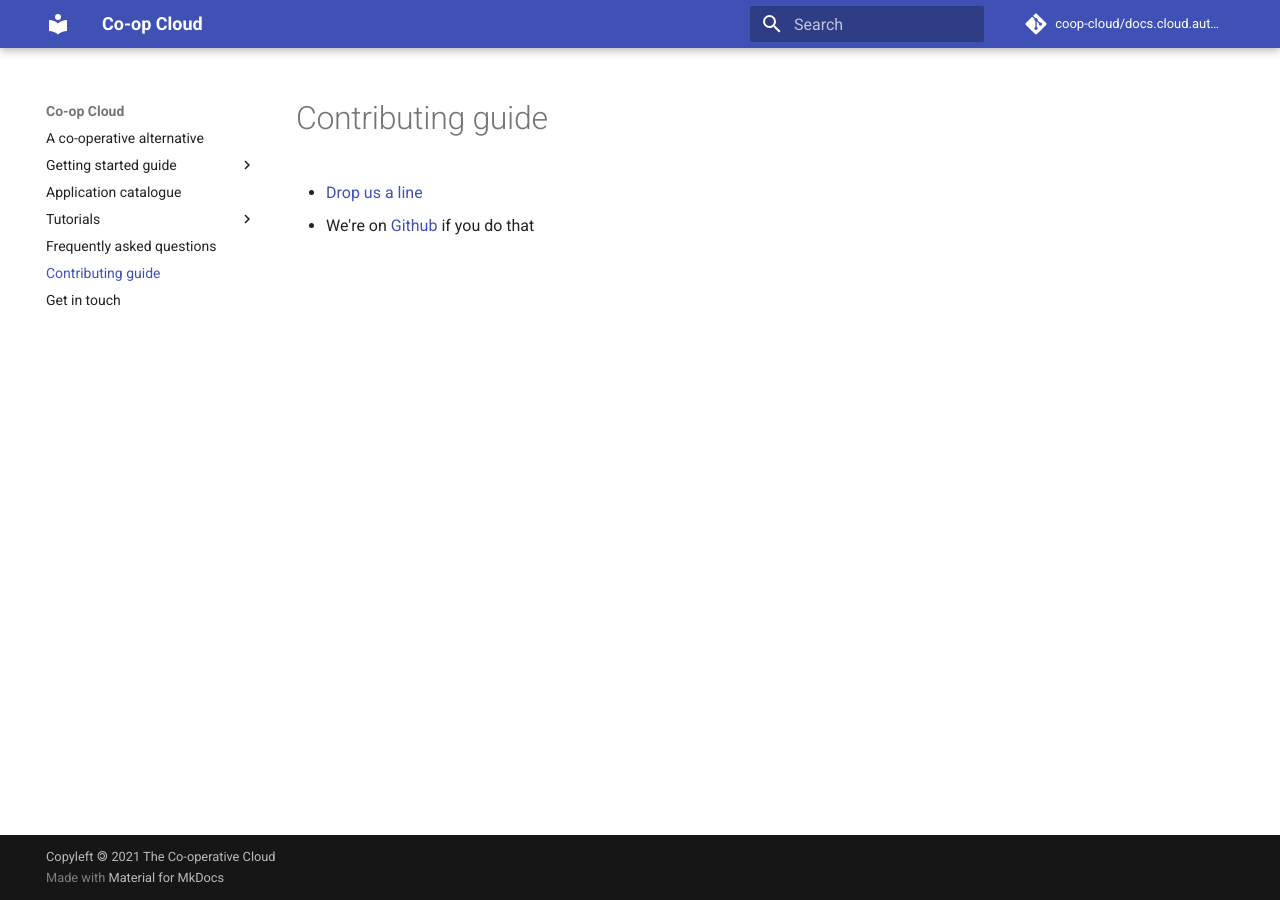
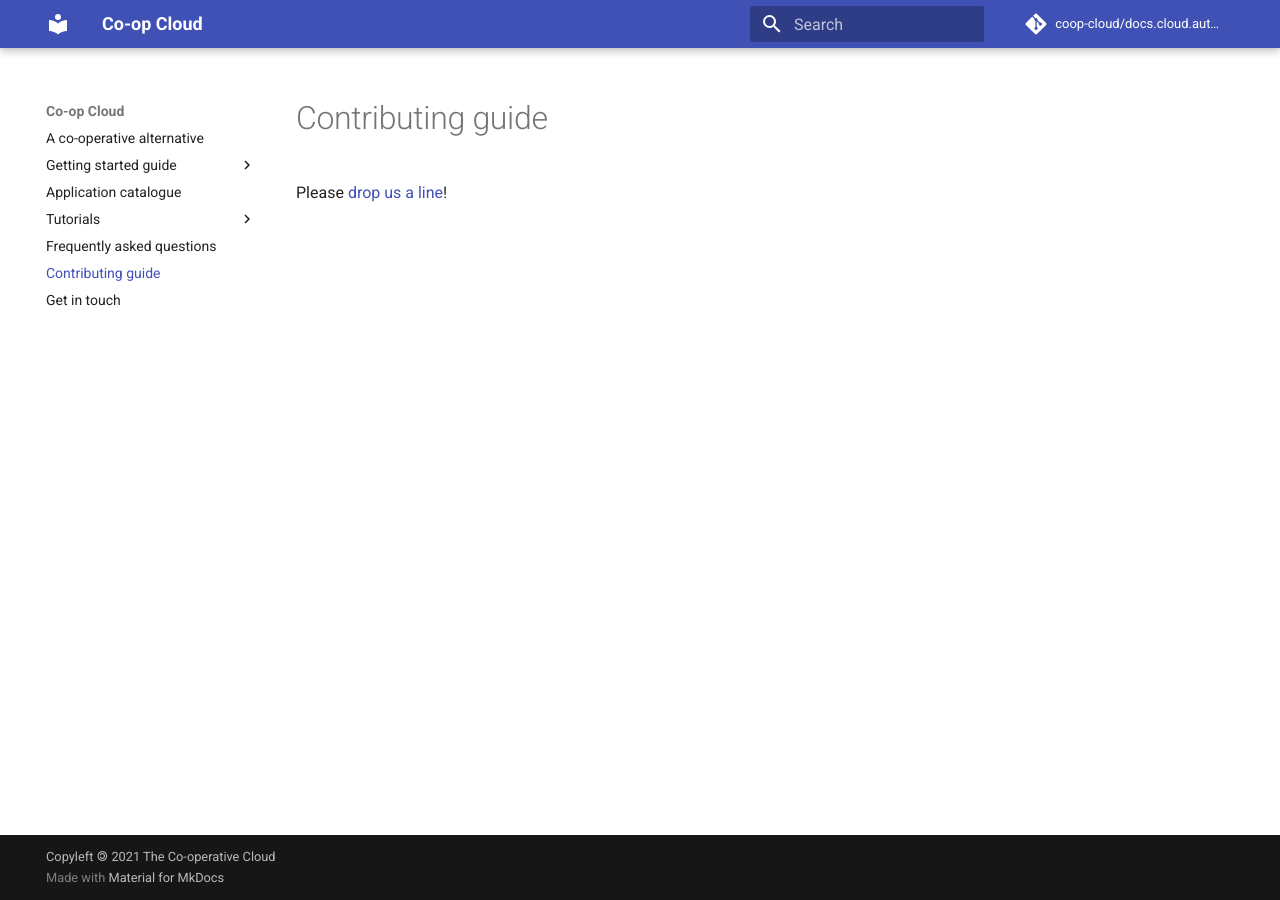
Before and after one commit to mayel/docs.coopcloud.tech, an MkDocs documentation site: the page built from docs/contribute.md, in a window 1280 px wide. Built offline with MkDocs 1.6.1 and Material for MkDocs 9.7.7, drawn with Linux system fonts in a browser that asks for light colours.

Commit message:
Just point to contact

```diff
--- a/docs/contribute.md
+++ b/docs/contribute.md
@@ -2,5 +2,4 @@
 title: Contributing guide
 ---
 
-- [Drop us a line](/contact/)
-- We're on [Github](https://github.com/autonomic-cooperative) if you do that
+Please [drop us a line](/contact/)!
```
